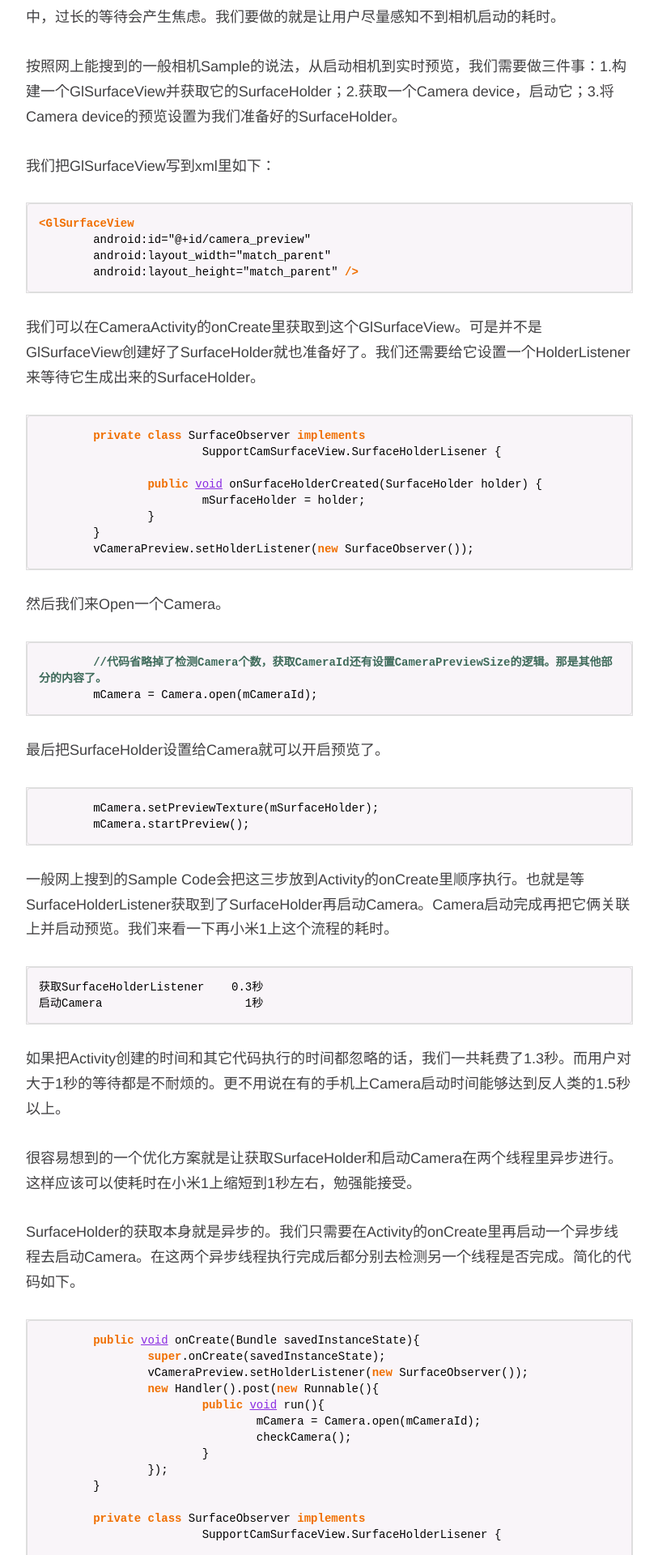
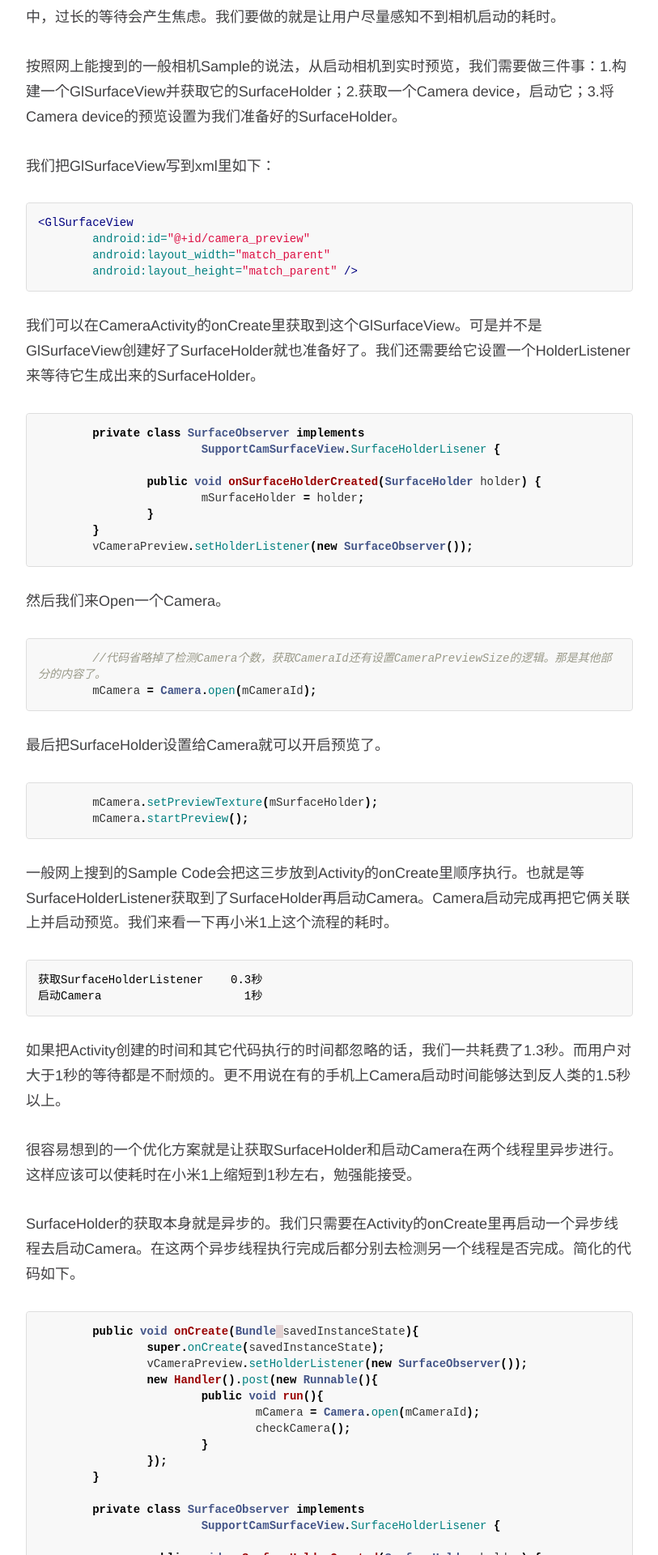
Before and after one commit to songchenwen/songchenwen.github.io, a Jekyll site: the page built from _posts/2013-11-17-android-launch-camera-speed-up.md, in a window 1280 px wide. Shown: the part 964-2884 px from the top of the page at 81% size, without its empty margins (233-1046 px from the left). Built offline with Jekyll 4.4.1, drawn with Linux system fonts in a browser that asks for light colours; nearby versions of some CDN libraries; Markdown is read by kramdown in place of the engine named in the settings; comment, search, counter and statistics services are not loaded.

Commit message:
Github Syntax Highlight Style

```diff
--- a/assets/css/style.css
+++ b/assets/css/style.css
@@ -3288,83 +3288,79 @@
 .highlight {
     margin-bottom: 1.5em;
     border: 1px solid #dedede;
+    border-radius: 4px;
+    background-color: #f8f8f8;
+    color: #000000;
 }
 
 .highlight pre {
     position: relative;
     padding: 1em;
     margin: 0;
-}
-.highlight  { background: #F9F5F9; color: #000000}
-.highlight .hll { background-color: #ffffcc }
-.highlight .c { color: #3F6B5B; font-weight: bold} /* Comment */
-.highlight .err { color: #000000} /* Error */
-.highlight .g { color: #000000} /* Generic */
-.highlight .k { color: #F06F00; font-weight: bold} /* Keyword */
-.highlight .l { color: #000000} /* Literal */
-.highlight .n { color: #000000} /* Name */
-.highlight .o { color: #000000} /* Operator */
-.highlight .x { color: #000000} /* Other */
-.highlight .p { color: #000000} /* Punctuation */
-.highlight .cm { color: #3F6B5B; font-weight: bold} /* Comment.Multiline */
-.highlight .cp { color: #1071CE; font-weight: bold; text-decoration: underline} /* Comment.Preproc */
-.highlight .c1 { color: #3F6B5B; font-weight: bold} /* Comment.Single */
-.highlight .cs { color: #3F6B5B; font-weight: bold} /* Comment.Special */
-.highlight .gd { color: #2020ff; background-color: #c8f2ea } /* Generic.Deleted */
-.highlight .ge { color: #000000} /* Generic.Emph */
-.highlight .gr { color: #ffffff; background-color: #ff0000 } /* Generic.Error */
-.highlight .gh { color: #1014AD; font-weight: bold} /* Generic.Heading */
-.highlight .gi { color: #000000} /* Generic.Inserted */
-.highlight .go { color: #4000ff; font-weight: bold; background-color: #EFEFF7 } /* Generic.Output */
-.highlight .gp { color: #000000} /* Generic.Prompt */
-.highlight .gs { color: #000000} /* Generic.Strong */
-.highlight .gu { color: #1014AD; font-weight: bold} /* Generic.Subheading */
-.highlight .gt { color: #EB1513; font-weight: bold} /* Generic.Traceback */
-.highlight .kc { color: #F06F00; font-weight: bold} /* Keyword.Constant */
-.highlight .kd { color: #F06F00; font-weight: bold} /* Keyword.Declaration */
-.highlight .kn { color: #F06F00; font-weight: bold} /* Keyword.Namespace */
-.highlight .kp { color: #F06F00; font-weight: bold} /* Keyword.Pseudo */
-.highlight .kr { color: #F06F00; font-weight: bold} /* Keyword.Reserved */
-.highlight .kt { color: #8a2be2; text-decoration: underline} /* Keyword.Type */
-.highlight .ld { color: #000000} /* Literal.Date */
-.highlight .m { color: #00C226; text-decoration: underline} /* Literal.Number */
-.highlight .s { color: #000000} /* Literal.String */
-.highlight .na { color: #000000} /* Name.Attribute */
-.highlight .nb { color: #000000} /* Name.Builtin */
-.highlight .nc { color: #000000} /* Name.Class */
-.highlight .no { color: #B91F49; text-decoration: underline} /* Name.Constant */
-.highlight .nd { color: #000000} /* Name.Decorator */
-.highlight .ni { color: #ee0000; font-weight: bold} /* Name.Entity */
-.highlight .ne { color: #000000} /* Name.Exception */
-.highlight .nf { color: #000000} /* Name.Function */
-.highlight .nl { color: #000000} /* Name.Label */
-.highlight .nn { color: #000000} /* Name.Namespace */
-.highlight .nx { color: #000000} /* Name.Other */
-.highlight .py { color: #000000} /* Name.Property */
-.highlight .nt { color: #F06F00; font-weight: bold} /* Name.Tag */
-.highlight .nv { color: #8a2be2; text-decoration: underline} /* Name.Variable */
-.highlight .ow { color: #000000} /* Operator.Word */
-.highlight .w { color: #000000} /* Text.Whitespace */
-.highlight .mf { color: #00C226; text-decoration: underline} /* Literal.Number.Float */
-.highlight .mh { color: #00C226; text-decoration: underline} /* Literal.Number.Hex */
-.highlight .mi { color: #00C226; text-decoration: underline} /* Literal.Number.Integer */
-.highlight .mo { color: #00C226; text-decoration: underline} /* Literal.Number.Oct */
-.highlight .sb { color: #000000} /* Literal.String.Backtick */
-.highlight .sc { color: #000000} /* Literal.String.Char */
-.highlight .sd { color: #000000} /* Literal.String.Doc */
-.highlight .s2 { color: #000000} /* Literal.String.Double */
-.highlight .se { color: #000000} /* Literal.String.Escape */
-.highlight .sh { color: #000000} /* Literal.String.Heredoc */
-.highlight .si { color: #000000} /* Literal.String.Interpol */
-.highlight .sx { color: #000000} /* Literal.String.Other */
-.highlight .sr { color: #000000} /* Literal.String.Regex */
-.highlight .s1 { color: #000000} /* Literal.String.Single */
-.highlight .ss { color: #000000} /* Literal.String.Symbol */
-.highlight .bp { color: #000000} /* Name.Builtin.Pseudo */
-.highlight .vc { color: #8a2be2; text-decoration: underline} /* Name.Variable.Class */
-.highlight .vg { color: #8a2be2; text-decoration: underline} /* Name.Variable.Global */
-.highlight .vi { color: #8a2be2; text-decoration: underline} /* Name.Variable.Instance */
-.highlight .il { color: #00C226; text-decoration: underline} /* Literal.Number.Integer.Long */
+    border: none;
+}
+.highlight .c { color: #999988; font-style: italic; }
+.highlight .err { color: #a61717; background-color: #e3d2d2; }
+.highlight .k { font-weight: bold; }
+.highlight .o { font-weight: bold; }
+.highlight .cm { color: #999988; font-style: italic; }
+.highlight .cp { color: #999999; font-weight: bold; }
+.highlight .c1 { color: #999988; font-style: italic; }
+.highlight .cs { color: #999999; font-weight: bold; font-style: italic; }
+.highlight .gd { color: #000000; background-color: #ffdddd; }
+.highlight .gd .x { color: #000000; background-color: #ffaaaa; }
+.highlight .ge { font-style: italic; }
+.highlight .gr { color: #aa0000; }
+.highlight .gh { color: #999999; }
+.highlight .gi { color: #000000; background-color: #ddffdd; }
+.highlight .gi .x { color: #000000; background-color: #aaffaa; }
+.highlight .go { color: #888888; }
+.highlight .gp { color: #555555; }
+.highlight .gs { font-weight: bold; }
+.highlight .gu { color: #800080; font-weight: bold; }
+.highlight .gt { color: #aa0000; }
+.highlight .kc { font-weight: bold; }
+.highlight .kd { font-weight: bold; }
+.highlight .kn { font-weight: bold; }
+.highlight .kp { font-weight: bold; }
+.highlight .kr { font-weight: bold; }
+.highlight .kt { color: #445588; font-weight: bold; }
+.highlight .m { color: #009999; }
+.highlight .s { color: #dd1144; }
+.highlight .n { color: #333333; }
+.highlight .na { color: teal; }
+.highlight .nb { color: #0086b3; }
+.highlight .nc { color: #445588; font-weight: bold; }
+.highlight .no { color: teal; }
+.highlight .ni { color: purple; }
+.highlight .ne { color: #990000; font-weight: bold; }
+.highlight .nf { color: #990000; font-weight: bold; }
+.highlight .nn { color: #555555; }
+.highlight .nt { color: navy; }
+.highlight .nv { color: teal; }
+.highlight .ow { font-weight: bold; }
+.highlight .w { color: #bbbbbb; }
+.highlight .mf { color: #009999; }
+.highlight .mh { color: #009999; }
+.highlight .mi { color: #009999; }
+.highlight .mo { color: #009999; }
+.highlight .sb { color: #dd1144; }
+.highlight .sc { color: #dd1144; }
+.highlight .sd { color: #dd1144; }
+.highlight .s2 { color: #dd1144; }
+.highlight .se { color: #dd1144; }
+.highlight .sh { color: #dd1144; }
+.highlight .si { color: #dd1144; }
+.highlight .sx { color: #dd1144; }
+.highlight .sr { color: #009926; }
+.highlight .s1 { color: #dd1144; }
+.highlight .ss { color: #990073; }
+.highlight .bp { color: #999999; }
+.highlight .vc { color: teal; }
+.highlight .vg { color: teal; }
+.highlight .vi { color: teal; }
+.highlight .il { color: #009999; }
+.highlight .gc { color: #999; background-color: #EAF2F5; }
 .CodeRay {
     margin-bottom: 1.5em;
     font-family: 'source-code-pro',monospace;
```
